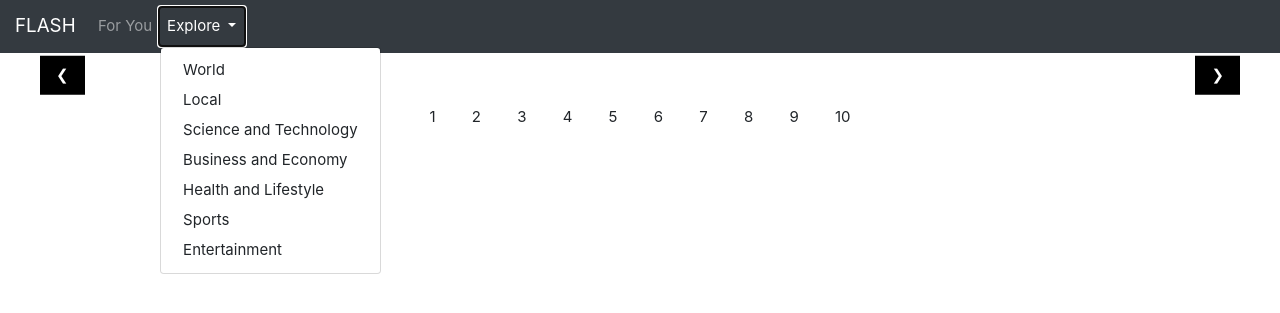
After one commit to Rohini13/Flash, a Django app: template news/templates/news/home.html in a window 1280 px wide, after a click on "Explore". The commit adds this page. Shown: the top 313 px of the page. Run offline with Django 3.2, Linux system fonts and the light colour scheme; the template is opened without the code that fills it, so the values that code supplies are empty; some libraries are stand-ins or nearby versions.

Commit message:
slideshow

```diff
--- /dev/null
+++ b/news/templates/news/home.html
@@ -0,0 +1,114 @@
+<!DOCTYPE html>
+<html>
+<title>Flash Home Page</title>
+<meta name="viewport" content="width=device-width, initial-scale=1">
+<link rel="stylesheet" href="https://www.w3schools.com/w3css/4/w3.css">
+<link rel="stylesheet" href="https://maxcdn.bootstrapcdn.com/bootstrap/4.0.0/css/bootstrap.min.css" integrity="sha384-Gn5384xqQ1aoWXA+058RXPxPg6fy4IWvTNh0E263XmFcJlSAwiGgFAW/dAiS6JXm" crossorigin="anonymous">
+<style>
+.mySlides {display:none}
+.w3-left, .w3-right, .w3-badge {cursor:pointer}
+.w3-badge {height:13px;width:13px;padding:0}
+</style>
+<body>
+<div>
+        <nav class="navbar navbar-expand-lg navbar-dark bg-dark fixed">
+          <a class="navbar-brand" href="{% url 'index' %}">FLASH</a>
+          <button class="navbar-toggler" type="button" data-toggle="collapse" data-target="#navbarSupportedContent" aria-controls="navbarSupportedContent" aria-expanded="false" aria-label="Toggle navigation">
+            <span class="navbar-toggler-icon"></span>
+          </button>
+
+          <div class="collapse navbar-collapse" id="navbarSupportedContent">
+            <ul class="navbar-nav mr-auto">
+              <li class="nav-item">
+                <a class="nav-link" href="#">For You</a>
+              </li>
+              <li class="nav-item dropdown">
+                <a class="nav-link dropdown-toggle" href="#" id="navbarDropdown" role="button" data-toggle="dropdown" aria-haspopup="true" aria-expanded="false">
+                  Explore
+                </a>
+                <div class="dropdown-menu" aria-labelledby="navbarDropdown">
+                  <a class="dropdown-item" href="{% url 'index1' %}">World</a>
+                  <a class="dropdown-item" href="{% url 'index2' %}">Local</a>
+                  <a class="dropdown-item" href="{% url 'index3' %}">Science and Technology</a>
+                  <a class="dropdown-item" href="{% url 'index4' %}">Business and Economy</a>
+                  <a class="dropdown-item" href="{% url 'index5' %}">Health and Lifestyle</a>
+                  <a class="dropdown-item" href="{% url 'index6' %}">Sports</a>
+                  <a class="dropdown-item" href="{% url 'index7' %}">Entertainment</a>
+                </div>
+              </li>
+            </ul>
+          </div>
+        </nav>
+</div>
+<br>
+<div class="w3-content w3-display-container" style="max-width:1200px">
+    {% for a in news %}
+        <div class="w3-display-container mySlides">
+        <img class="w3-animate-right" src={{ a.image }} style="width:1200px;height:500px">
+        <div class="w3-display-bottomright w3-large w3-container w3-padding-12 w3-black">
+        {{ a.title }}
+        </div>
+        <div class="w3-display-topleft w3-large w3-container w3-padding-12 w3-black">
+        {{ a.source }}
+        </div>
+        </div>
+    {% endfor %}
+
+    <button class="w3-button w3-display-left w3-black" onclick="plusDivs(-1)">&#10094;</button>
+    <button class="w3-button w3-display-right w3-black" onclick="plusDivs(1)">&#10095;</button>
+    </div>
+    <br>
+    <div class="w3-center">
+      <button class="w3-button demo" onclick="currentDiv(1)">1</button>
+      <button class="w3-button demo" onclick="currentDiv(2)">2</button>
+      <button class="w3-button demo" onclick="currentDiv(3)">3</button>
+      <button class="w3-button demo" onclick="currentDiv(4)">4</button>
+      <button class="w3-button demo" onclick="currentDiv(5)">5</button>
+      <button class="w3-button demo" onclick="currentDiv(6)">6</button>
+      <button class="w3-button demo" onclick="currentDiv(7)">7</button>
+      <button class="w3-button demo" onclick="currentDiv(8)">8</button>
+      <button class="w3-button demo" onclick="currentDiv(9)">9</button>
+      <button class="w3-button demo" onclick="currentDiv(10)">10</button>
+    </div>
+    </div>
+  </div>
+</div>
+
+<script
+    src="http://code.jquery.com/jquery-3.3.1.min.js"
+    integrity="sha256-FgpCb/KJQlLNfOu91ta32o/NMZxltwRo8QtmkMRdAu8="
+    crossorigin="anonymous"></script>
+    <script src="https://cdnjs.cloudflare.com/ajax/libs/popper.js/1.12.9/umd/popper.min.js" integrity="sha384-ApNbgh9B+Y1QKtv3Rn7W3mgPxhU9K/ScQsAP7hUibX39j7fakFPskvXusvfa0b4Q" crossorigin="anonymous"></script>
+    <script src="https://maxcdn.bootstrapcdn.com/bootstrap/4.0.0/js/bootstrap.min.js" integrity="sha384-JZR6Spejh4U02d8jOt6vLEHfe/JQGiRRSQQxSfFWpi1MquVdAyjUar5+76PVCmYl" crossorigin="anonymous"></script>
+
+<script>
+var slideIndex = 1;
+showDivs(slideIndex);
+
+function plusDivs(n) {
+  showDivs(slideIndex += n);
+}
+
+function currentDiv(n) {
+  showDivs(slideIndex = n);
+}
+
+function showDivs(n) {
+  var i;
+  var x = document.getElementsByClassName("mySlides");
+  var dots = document.getElementsByClassName("demo");
+  if (n > x.length) {slideIndex = 1}
+  if (n < 1) {slideIndex = x.length}
+  for (i = 0; i < x.length; i++) {
+    x[i].style.display = "none";
+  }
+  for (i = 0; i < dots.length; i++) {
+    dots[i].className = dots[i].className.replace(" w3-black", "");
+  }
+  x[slideIndex-1].style.display = "block";
+  dots[slideIndex-1].className += " w3-black";
+}
+</script>
+
+</body>
+</html>
--- a/news/urls.py
+++ b/news/urls.py
@@ -2,6 +2,7 @@ from django.urls import path,include
 from . import views
 
 urlpatterns = [
+    path('home/',views.home, name='home'),
     path('', views.index, name='index'),
     path('world/',views.index1, name='index1'),
     path('local/',views.index2, name='index2'),
```
Also changed, not shown: news/templates/news/index.html (+23 -16 lines), news/views.py (+50 -1 lines).
